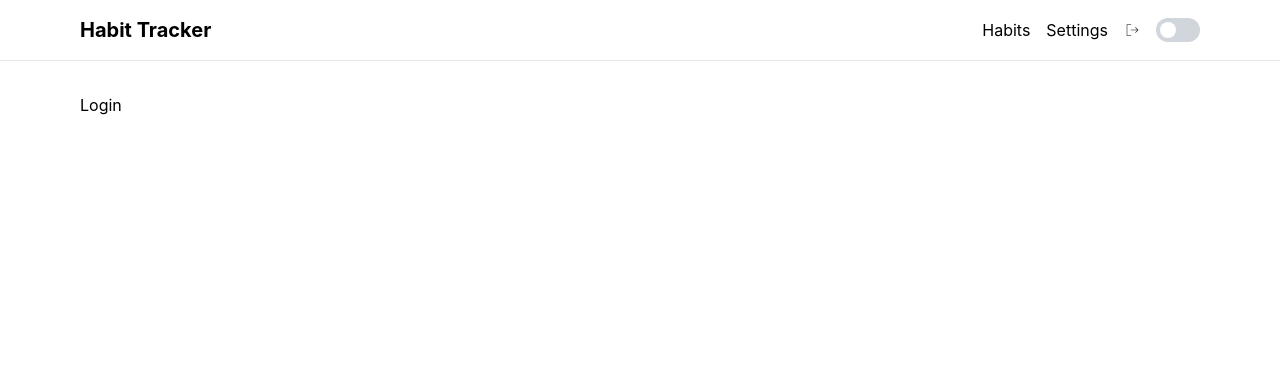
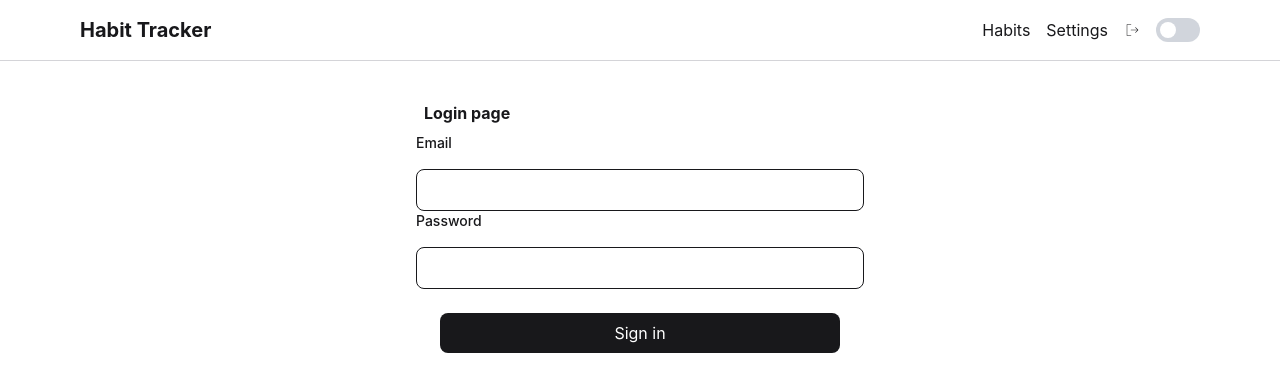
Before and after one commit to lintricker/habit-tracker, a React (Vite) app: page /login in a window 1280 px wide. Shown: the top 392 px of the page. Built offline with nearby package versions, Linux system fonts and the light colour scheme.

Commit message:
feat/login page

```diff
--- a/src/components/Layout.tsx
+++ b/src/components/Layout.tsx
@@ -5,9 +5,9 @@ import { PiSignOutThin } from "react-icons/pi";
 
 const Layout = () => {
     return (
-    <div className="min-h-screen bg-white dark:bg-zinc-900">
+    <div className="min-h-screen bg-white dark:bg-zinc-900 text-zinc-900">
       {/* Шапка */}
-      <header className="border-b border-gray-200 dark:border-gray-700">
+      <header className="border-b border-zinc-300 dark:border-gray-700">
         <div className="max-w-6xl mx-auto px-4 py-4 flex justify-between items-center">
           <Link to="/" className="dark:text-white"><h1 className="text-xl font-bold dark:text-white">Habit Tracker</h1></Link>
           <nav className="flex gap-4 items-center">
--- a/src/pages/LoginPage.tsx
+++ b/src/pages/LoginPage.tsx
@@ -2,7 +2,30 @@
 const LoginPage = () => {
 
   return (
-    <h1  className="dark:text-white">Login</h1>
+    <div className="bg-white flex flex-col dark:bg-zinc-900 max-w-md mx-auto">
+      <h1 className="dark:text-white m-2 font-bold">Login page</h1>
+      <div className="flex flex-col gap-4">
+        <label htmlFor="email" className="dark:text-white text-sm font-medium">
+          Email
+        </label>
+        <input
+          id="email"
+          type="email"
+          className="border p-2 rounded-lg border-zinc-900 dark:text-white dark:border-white"
+        />
+      </div>
+      <div className="flex flex-col gap-4">
+        <label htmlFor="password" className="dark:text-white text-sm font-medium">
+          Password
+        </label>
+        <input
+          id="password"
+          type="password"
+          className="border p-2 rounded-lg border-zinc-900 dark:text-white dark:border-white" />
+      </div>
+      <button className="bg-zinc-900 dark:bg-blue-500 m-6 pr-4 pl-4 p-2 rounded-lg text-white">Sign in</button>
+    </div>
+
   )
 }
 export default LoginPage
```
